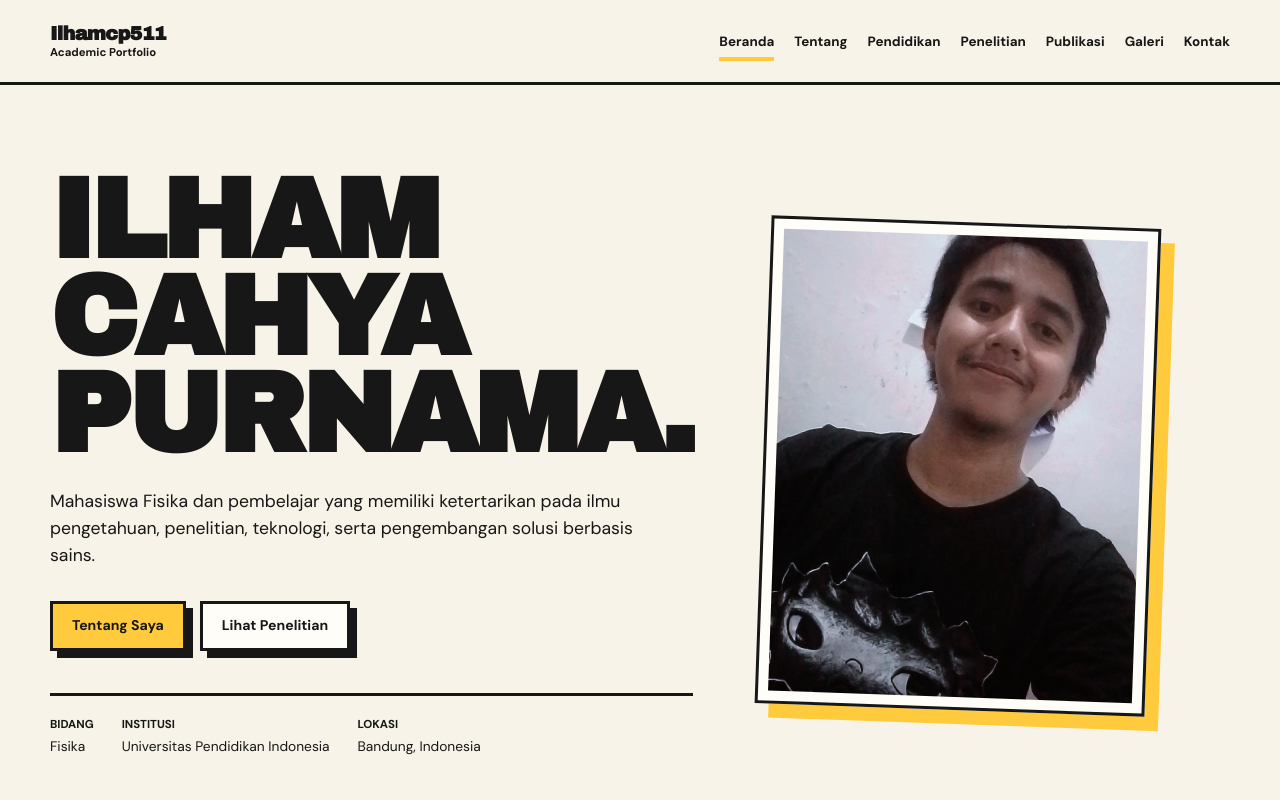
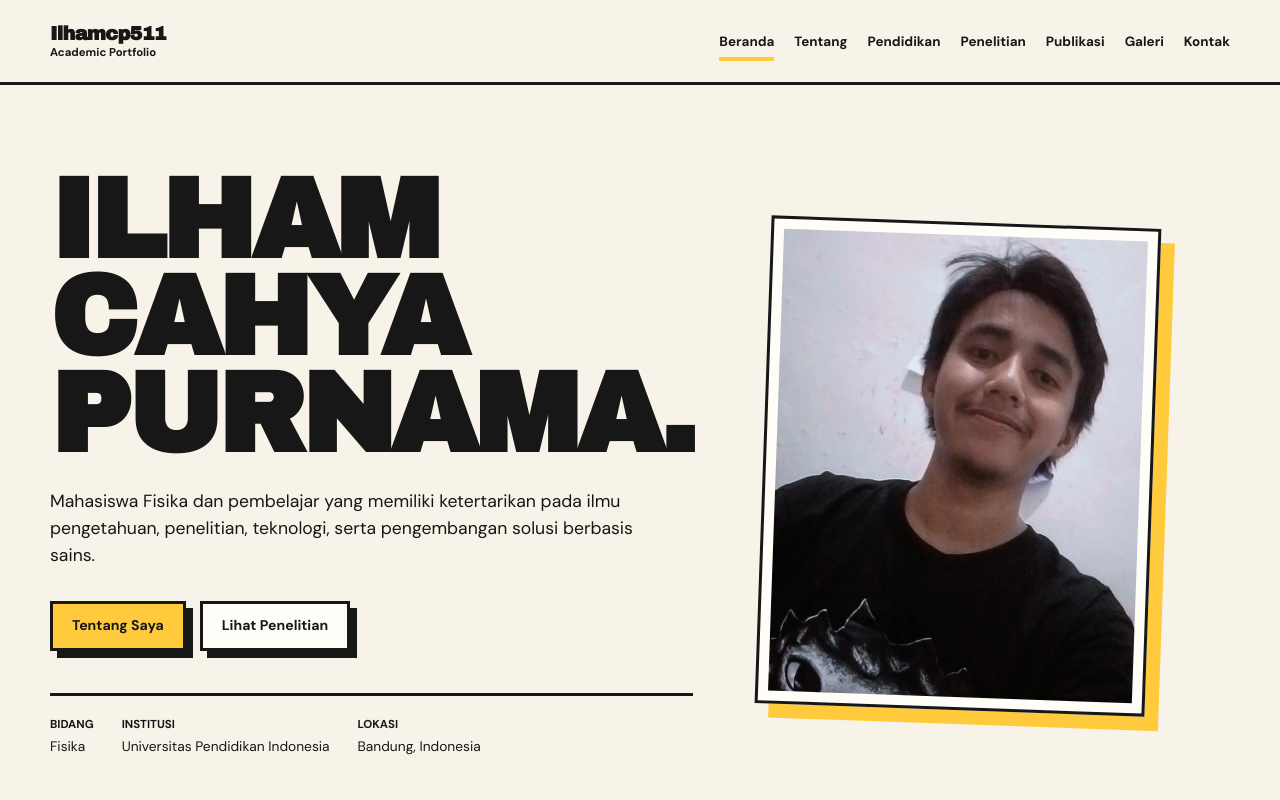
Before and after one commit to ilhamcahyap/ilhamcahyap.github.io, a plain HTML site: page index.html in a window 1280 px wide. Shown: the top 800 px of the page. Drawn offline with Linux system fonts and the light colour scheme.

Commit message:
Update index.html

```diff
--- a/index.html
+++ b/index.html
@@ -562,7 +562,7 @@ footer{color:var(--nb-surface);background:var(--nb-ink)}.footer-brand h2,.footer
 
         <div class="hero-visual">
             <div class="portrait-frame">
-                <img src="image/profil.png" alt="Foto Profil Ilham Cahya Purnama" class="portrait-image">
+                <img src="image/profil.jpg" alt="Foto Profil Ilham Cahya Purnama" class="portrait-image">
             </div>
             <span class="leaf one"></span>
             <span class="leaf two"></span>
```
